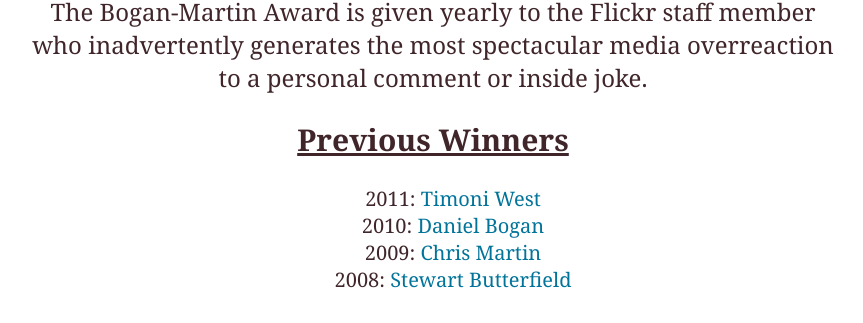
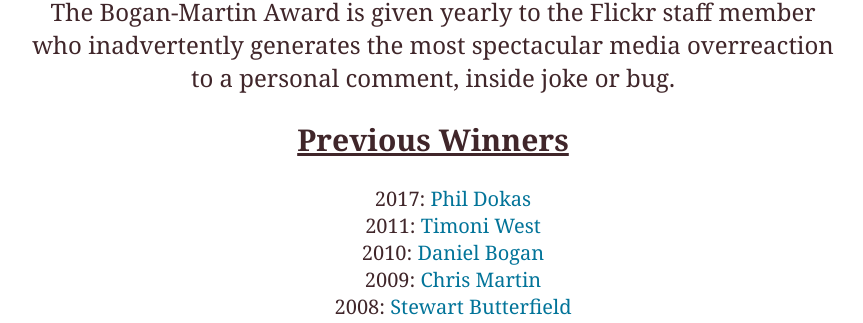
Before and after one commit to mroth/bogan-martin-award, a plain HTML site: page index.html in a window 1280 px wide. Shown: the part 558-881 px from the top of the page, without its empty margins (207-1070 px from the left). Drawn offline with Linux system fonts and the light colour scheme.

Commit message:
Update index.html

```diff
--- a/index.html
+++ b/index.html
@@ -52,10 +52,11 @@
 <!-- original photo: http://flickr.com/photos/mroth/4027991148/ -->
 
 <p>The Bogan-Martin Award is given yearly to the Flickr staff member <br />who inadvertently generates the most spectacular media overreaction
-<br/> to a personal comment or inside joke.</p>
+<br/> to a personal comment, inside joke or bug.</p>
 
 <h2>Previous Winners</h2>
 <ul id="past_winners">
+  <li>2017: <a href="https://twitter.com/PeteSouza/status/926408957874331648">Phil Dokas</a></li>
   <li>2011: <a href="http://techcrunch.com/2011/05/18/flickr-designer-publicly-criticizes-flickrs-design/">Timoni West</a></li>
   <li>2010: <a href="http://techcrunch.com/2010/07/20/flickr-awards-this-years-grant-pattishall-award/">Daniel Bogan</a></li>
   <li>2009: <a href="http://techcrunch.com/2009/10/15/apples-iphoto-makes-it-way-too-easy-to-delete-your-entire-flickr-library/">Chris Martin</a></li>
```
